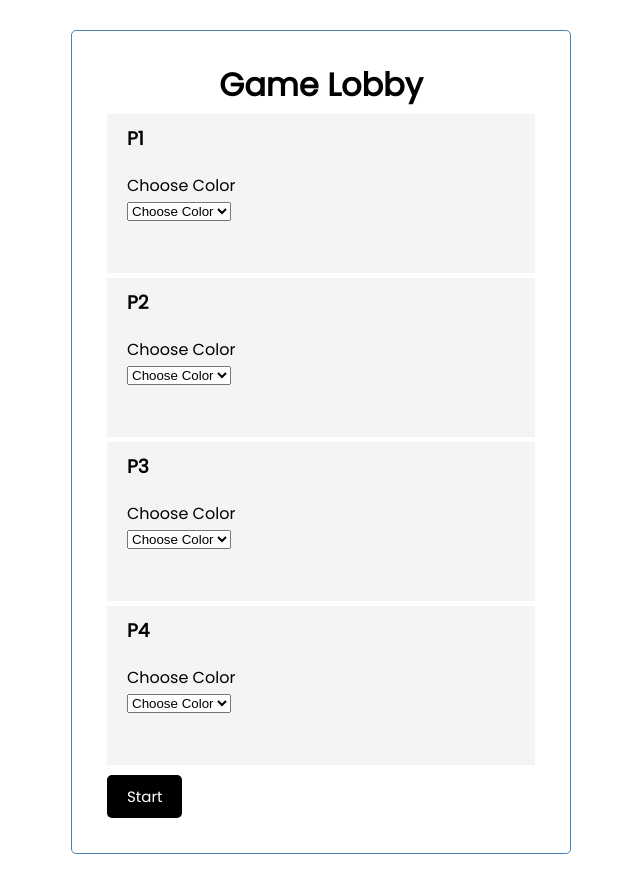
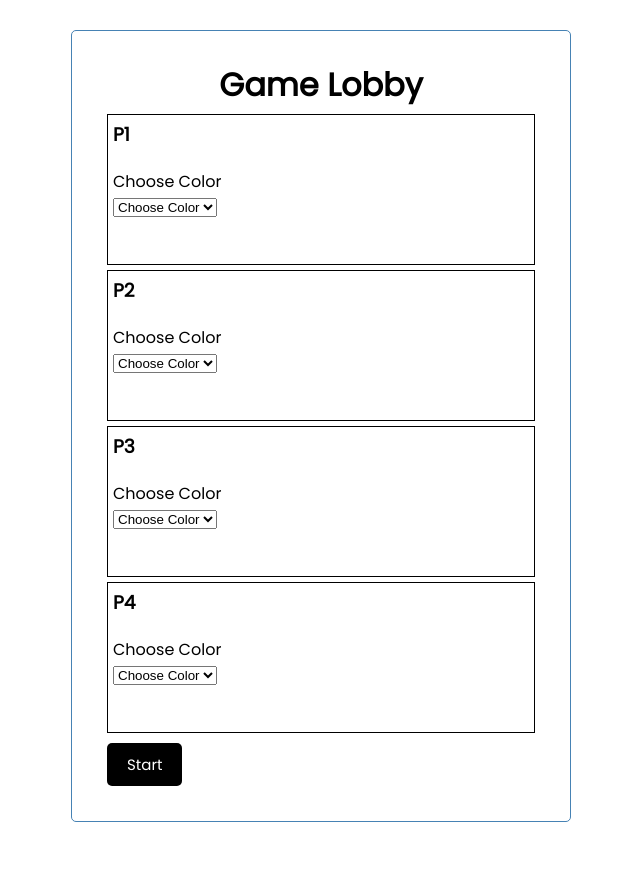
Before and after one commit to qwertyuasdfghjkl/frontend, a React (Create React App) app in the folder projects/react/game-lobby/: page / in a window 1280 px wide. Shown: the whole page, without its empty margins (319-959 px from the left). After the commit the page ends 852 px from the top, so only its background shows below. Built offline with nearby package versions, Linux system fonts and the light colour scheme.

Commit message:
added color changing to each player on choice

```diff
--- a/projects/react/game-lobby/src/components/Player.js
+++ b/projects/react/game-lobby/src/components/Player.js
@@ -6,7 +6,7 @@ const Player = ({ player, colors, changeColor }) => {
 
 
   return (
-    <div className='task'>
+    <div className='task' style={{background: `${player.color}`}}>
         <h3>{player.text}</h3>
         <form className='add-form'>
           <div className='form-control'>
@@ -24,4 +24,8 @@ const Player = ({ player, colors, changeColor }) => {
   )
 }
 
+// const changeColor = {
+//   background: `${player.color}`
+// }
+
 export default Player
--- a/projects/react/game-lobby/src/index.css
+++ b/projects/react/game-lobby/src/index.css
@@ -55,15 +55,12 @@ body {
 }
 
 .task {
-  background: #f4f4f4;
+  border: 1px solid black;
   margin: 5px;
-  padding: 10px 20px;
+  padding: 5px 5px;
   cursor: pointer;
 }
 
-.task.reminder {
-  border-left: 5px solid green;
-}
 
 .task h3 {
   display: flex;
```
Lines whose indentation alone changed are shown as unchanged.
